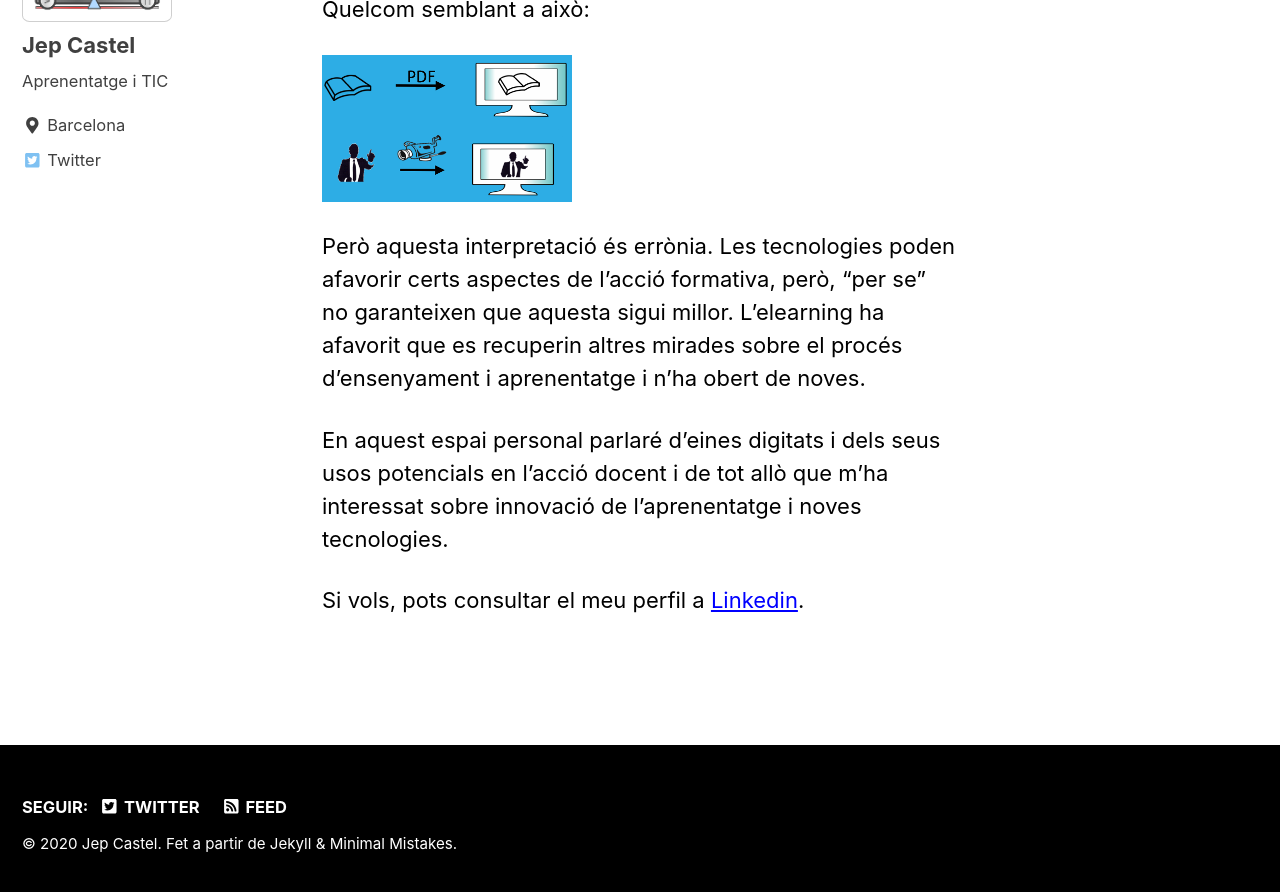
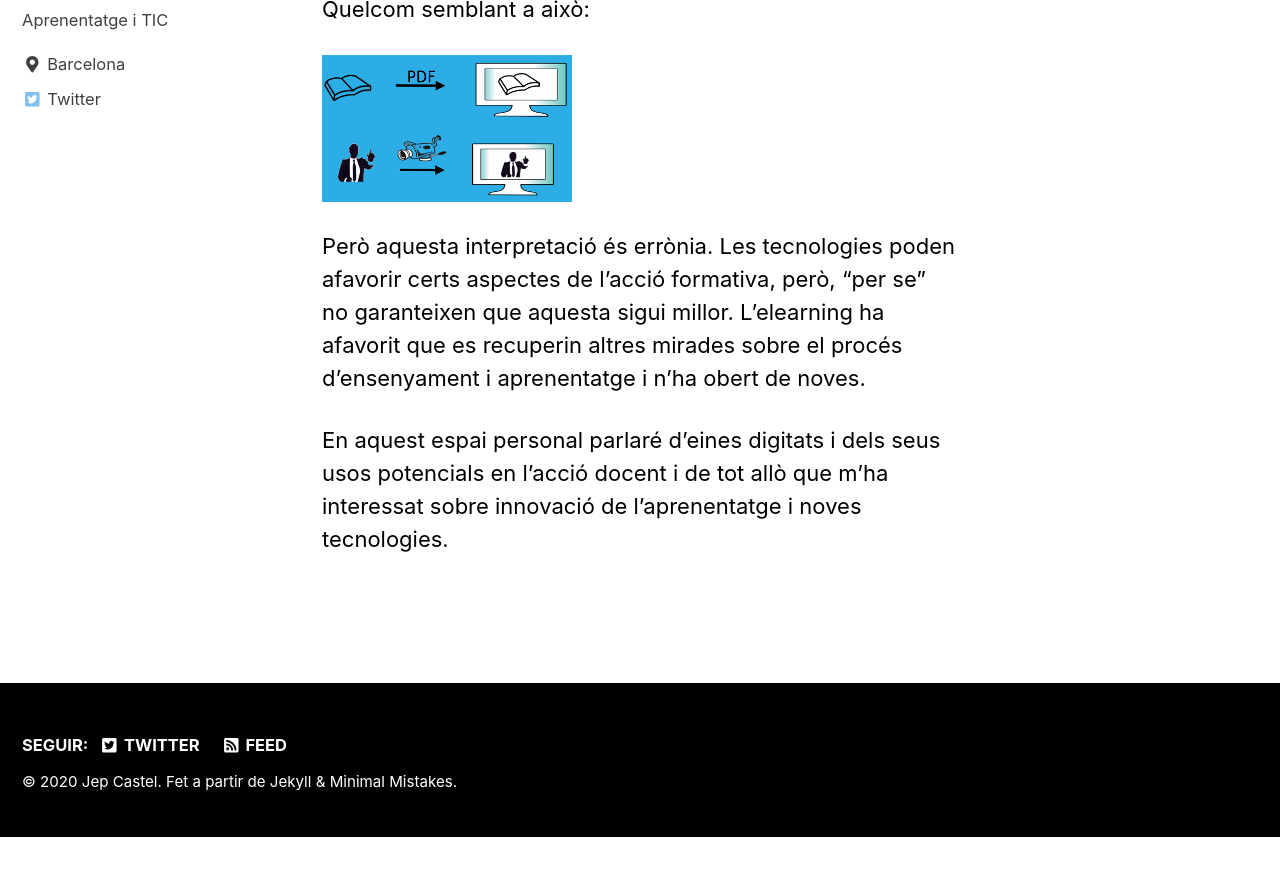
Before and after one commit to jepcastel/github.io, a Jekyll site: the page built from _pages/about.md, in a window 1280 px wide and 900 px high, scrolled down 520 px. Shown: the top 892 px of the window. Built offline with Jekyll 4.4.1, drawn with Linux system fonts in a browser that asks for light colours; nearby versions of some CDN libraries; after the commit the page ends 1358 px from its top, so only the background shows below that.

Commit message:
Update about.md

```diff
--- a/_pages/about.md
+++ b/_pages/about.md
@@ -15,5 +15,3 @@ Malgrat l'e-aprenentatge s'ha instal·lat definitivament en el panorama educatiu
 Però aquesta interpretació és errònia. Les tecnologies poden afavorir certs aspectes de l'acció formativa, però, "per se" no garanteixen que aquesta sigui millor. L'elearning ha afavorit que es recuperin altres mirades sobre el procés d'ensenyament i aprenentatge i n'ha obert de noves.
 
 En aquest espai personal parlaré d'eines digitats i dels seus usos potencials en l'acció docent i de tot allò que m'ha interessat sobre innovació de l'aprenentatge i noves tecnologies.
-
-Si vols, pots consultar el meu perfil a  [Linkedin](https://www.linkedin.com/in/jepcastel/).
```
